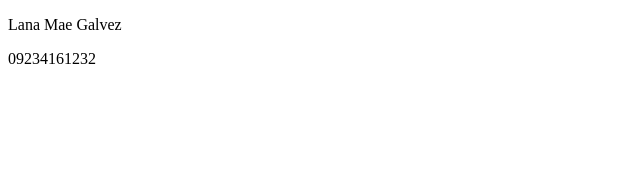
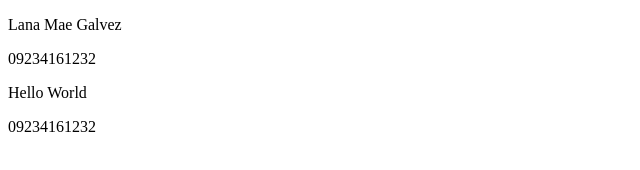
Before and after one commit to lanamae/git-practice, a plain HTML site: page contacts.html in a window 1280 px wide. Shown: the whole page, without its empty margins (0-640 px from the left). Drawn offline with Linux system fonts and the light colour scheme.

Commit message:
Added contact information to contacts.html

```diff
--- a/contacts.html
+++ b/contacts.html
@@ -9,5 +9,8 @@
 <body>
     <p>Lana Mae Galvez</p>
     <p class="phone-number">09234161232</p>
+
+    <p>Hello World</p>
+    <p class="phone-number">09234161232</p>
 </body>
 </html>
```
